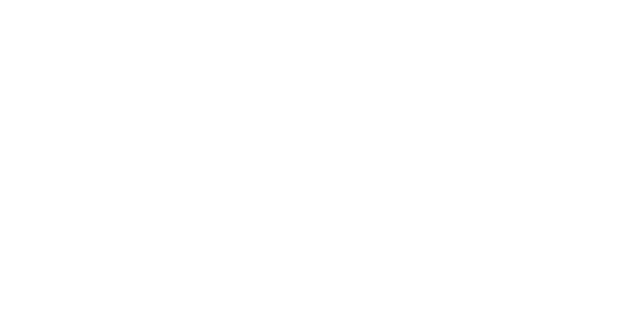
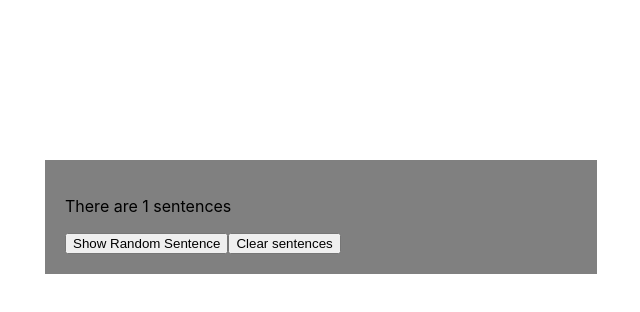
Before and after one commit to alvaroaleman/dictation-trainer, a React (Create React App) app: page / in a window 1280 px wide. Both pictures are taken after typing "Sample" into the empty fields and a click on the button "Save". Shown: the top 312 px of the page, without its empty margins (339-979 px from the left). Built offline with nearby package versions, Linux system fonts and the light colour scheme.

Commit message:
Add sentence trainer

```diff
--- a/src/App.tsx
+++ b/src/App.tsx
@@ -1,33 +1,38 @@
-import React, { useState, useEffect } from 'react';
-import logo from './logo.svg';
+import React, { useState } from 'react';
 import './App.css';
 
 function App() {
-	const [sentenceInputOpen, setDialogOpen] = useState<boolean>(false);
-	useEffect(() => {
-		const data = localStorage.getItem('sentences');
+	const [sentenceInputOpen, setSentenceInputOpen] = useState<boolean>(true);
+	const [sentenceTrainerOpen, setSentenceTrainerOpen] = useState<boolean>(false);
+	const [sentences, setSentences] = useState<string>('');
 
-		if (!data) {
-			setDialogOpen(true); // Open dialog if no data
-		}
-	}, []);
+	const handleSentenceInputClose = (data: string): void => {
+		setSentences(data)
+		setSentenceInputOpen(false);
+		setSentenceTrainerOpen(true);
+	};
 
-	const handleClose = (): void => {
-		setDialogOpen(false);
+	const handleSentenceTrainerClose = (): void => {
+		setSentences('');
+		setSentenceInputOpen(true);
+		setSentenceTrainerOpen(false);
 	};
+
 	return (
 		<div>
-			<SentenceInputDialog isOpen={sentenceInputOpen} onClose={handleClose} />
+			<SentenceInputDialog isOpen={sentenceInputOpen} onClose={handleSentenceInputClose} />
+			<SentenceTrainer inputData={sentences} isOpen={sentenceTrainerOpen} onClose={handleSentenceTrainerClose} />
 		</div>
 	);
 }
 
-interface SimpleDialogProps {
+
+interface SimpleInputDialogProps {
 	isOpen: boolean;
-	onClose: () => void;
+	onClose: (data: string) => void;
 }
 
-const SentenceInputDialog: React.FC<SimpleDialogProps> = ({ isOpen, onClose }) => {
+const SentenceInputDialog: React.FC<SimpleInputDialogProps> = ({ isOpen, onClose }) => {
 	const [inputData, setInputData] = useState<string>('');
 
 	const handleInputChange = (event: React.ChangeEvent<HTMLTextAreaElement>) => {
@@ -35,8 +40,7 @@ const SentenceInputDialog: React.FC<SimpleDialogProps> = ({ isOpen, onClose }) =
 	};
 
 	const handleSave = () => {
-		localStorage.setItem('sentences', inputData);
-		onClose();
+		onClose(inputData);
 	};
 
 	if (!isOpen) return null;
@@ -53,7 +57,38 @@ const SentenceInputDialog: React.FC<SimpleDialogProps> = ({ isOpen, onClose }) =
 			/>
 			<div style={{ marginTop: '10px' }}>
 				<button onClick={handleSave} style={{ marginRight: '10px' }}>Save</button>
-				<button onClick={onClose}>Close</button>
+			</div>
+		</div>
+	);
+};
+
+interface SimpleDialogWithInputProps {
+	inputData: string;
+	isOpen: boolean;
+	onClose: () => void;
+}
+
+const SentenceTrainer: React.FC<SimpleDialogWithInputProps> = ({ inputData, isOpen, onClose }) => {
+	const [randomLine, setRandomLine] = useState<string>('');
+
+	if (!isOpen) return null;
+
+	const showRandomLine = () => {
+		if (inputData) {
+			const lines = inputData.split('\n').filter(line => line.trim() !== '');
+			const randomIndex = Math.floor(Math.random() * lines.length);
+			setRandomLine(lines[randomIndex]);
+		}
+	};
+
+
+	return (
+		<div style={{ position: 'fixed', top: '20%', left: '30%', width: '40%', background: 'grey', padding: '20px', zIndex: 100 }}>
+			<div>
+				{randomLine && <p>Sentence: {randomLine}</p>}
+				<p> There are {inputData.split('\n').length} sentences </p>
+				<button onClick={showRandomLine}>Show Random Sentence</button>
+				<button onClick={onClose}>Clear sentences</button>
 			</div>
 		</div>
 	);
```
